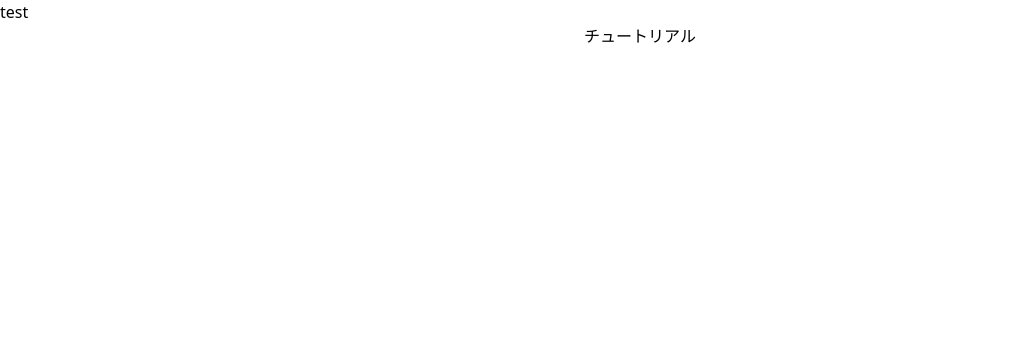
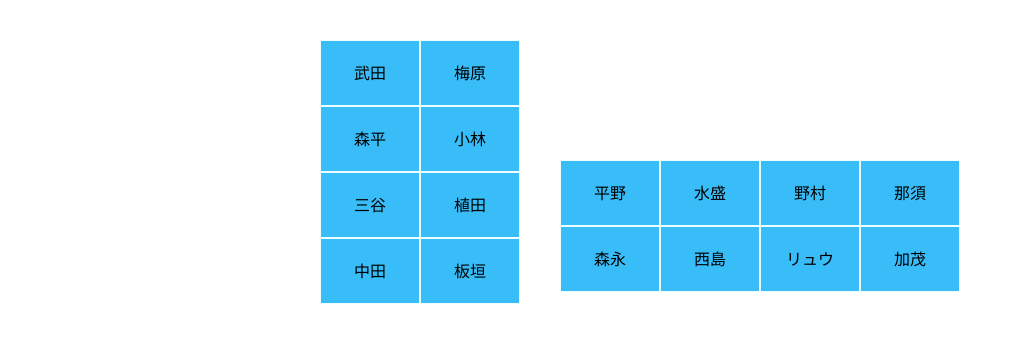
Before and after one commit to pj100-team/react-v3, a React (Create React App) app: page / in a window 1280 px wide. Shown: the top 342 px of the page, without its empty margins (0-1023 px from the left). Built offline with nearby package versions, Linux system fonts and the light colour scheme.

Commit message:
席替え

```diff
--- a/src/App.tsx
+++ b/src/App.tsx
@@ -1,11 +1,97 @@
 import "./App.css";
+import { Group } from "./components/templates/group";
 
+type resultArray = {
+	firstArray: Array<string>;
+	secondArray: Array<string>;
+	thirdArray: Array<string>;
+	forthArray: Array<string>;
+};
 function App() {
+	const attendees = [
+		"武田",
+		"野村",
+		"リュウ",
+		"植田",
+		"森永",
+		"西島",
+		"那須",
+		"平野",
+		"小林",
+		"中田",
+		"加茂",
+		"森平",
+		"水盛",
+		"三谷",
+		"板垣",
+		"梅原",
+	];
+	const min = 0;
+	const max = attendees.length - 1;
+	const manageNumber: Array<number> = [];
+
+	//ランダム変数設定
+	for (let i = min; i <= max; i++) {
+		while (true) {
+			var tmp = Math.floor(Math.random() * (max - min + 1)) + min;
+			if (!manageNumber.includes(tmp)) {
+				manageNumber.push(tmp);
+				break;
+			}
+		}
+	}
+
+	//グループ生成
+	const makeGroups = (array: Array<string>): resultArray => {
+		const array1: Array<string> = [];
+		const array2: Array<string> = [];
+		const array3: Array<string> = [];
+		const array4: Array<string> = [];
+		let result: resultArray = {
+			firstArray: [],
+			secondArray: [],
+			thirdArray: [],
+			forthArray: [],
+		};
+		manageNumber.forEach((item) => {
+			if (array1.length <= 3) {
+				array1.push(array[item]);
+			} else if (array2.length <= 3) {
+				array2.push(array[item]);
+			} else if (array3.length <= 3) {
+				array3.push(array[item]);
+			} else {
+				array4.push(array[item]);
+			}
+			result = {
+				firstArray: array1,
+				secondArray: array2,
+				thirdArray: array3,
+				forthArray: array4,
+			};
+		});
+		return result;
+	};
+
 	return (
-		<>
-			<p>test</p>
-			<p className="text-center">チュートリアル</p>
-		</>
+		<div className="flex justify-center gap-10 mt-10">
+			<div className="flex">
+				<div>
+					<Group groupAArray={makeGroups(attendees).firstArray} />
+				</div>
+				<div>
+					<Group groupAArray={makeGroups(attendees).secondArray} />
+				</div>
+			</div>
+			<div>
+				<div className="flex mt-[120px]">
+					<Group groupAArray={makeGroups(attendees).thirdArray} />
+				</div>
+				<div className="flex">
+					<Group groupAArray={makeGroups(attendees).forthArray} />
+				</div>
+			</div>
+		</div>
 	);
 }
 
--- /dev/null
+++ b/src/components/templates/group.tsx
@@ -0,0 +1,20 @@
+type Props = {
+	groupAArray: Array<string>;
+};
+
+export const Group = ({ groupAArray }: Props) => {
+	return (
+		<>
+			{groupAArray.map((item, index) => {
+				return (
+					<div
+						key={index}
+						className="border border-cyan-50 bg-sky-400 p-[20px] w-[100px] text-center"
+					>
+						{item}
+					</div>
+				);
+			})}
+		</>
+	);
+};
```
